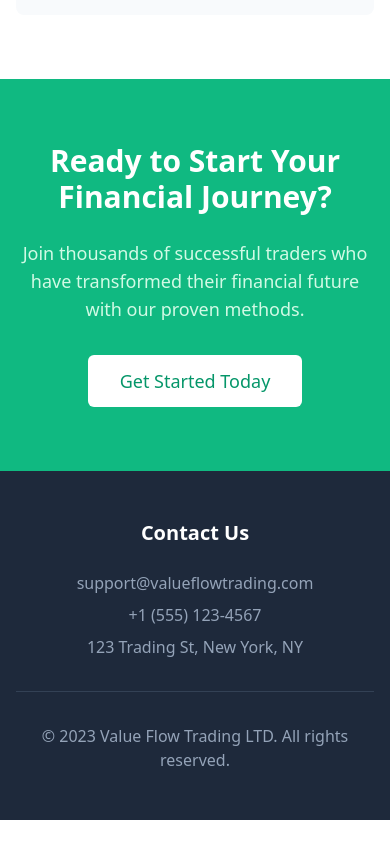
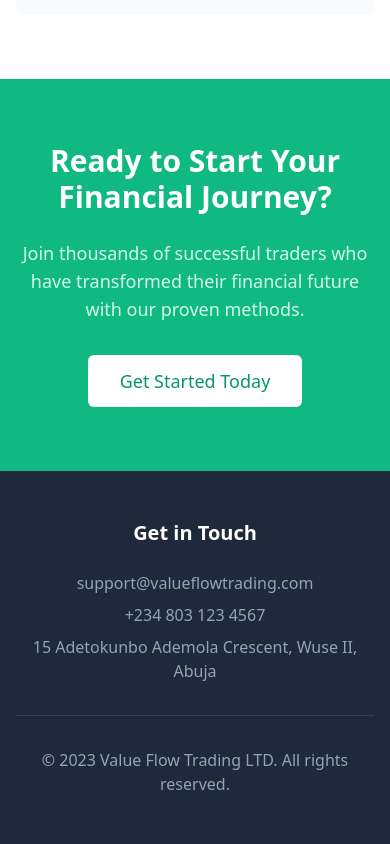
Before and after one commit to mhgideon/portfolio-magic-tools, a React (Vite) app: page / in a window 390 px wide. Shown: the part 2352-3196 px from the top of the page. Before the commit the page ends 3172 px from the top, so only its background shows below. Built offline with nearby package versions, Linux system fonts and the light colour scheme; the HTML template or start-up script is replaced by a standard one.

Commit message:
Update contact information
Renamed "Contact Us" to "Get in Touch", added a Nigerian phone number and specified Abuja office location.

```diff
--- a/src/pages/Index.tsx
+++ b/src/pages/Index.tsx
@@ -1,4 +1,3 @@
-
 import React from "react";
 import { Card, CardContent, CardDescription, CardFooter, CardHeader, CardTitle } from "@/components/ui/card";
 import { ChartLine, Bot, PieChart } from "lucide-react";
@@ -157,10 +156,10 @@ const Index = () => {
       <footer className="bg-slate-800 text-slate-300 py-12 px-4 sm:px-6">
         <div className="max-w-7xl mx-auto text-center">
           <div className="mb-8">
-            <h3 className="text-xl font-bold text-white mb-6">Contact Us</h3>
+            <h3 className="text-xl font-bold text-white mb-6">Get in Touch</h3>
             <p className="text-slate-400 mb-2">support@valueflowtrading.com</p>
-            <p className="text-slate-400 mb-2">+1 (555) 123-4567</p>
-            <p className="text-slate-400">123 Trading St, New York, NY</p>
+            <p className="text-slate-400 mb-2">+234 803 123 4567</p>
+            <p className="text-slate-400">15 Adetokunbo Ademola Crescent, Wuse II, Abuja</p>
           </div>
 
           <div className="pt-8 border-t border-slate-700 text-slate-400">
```
